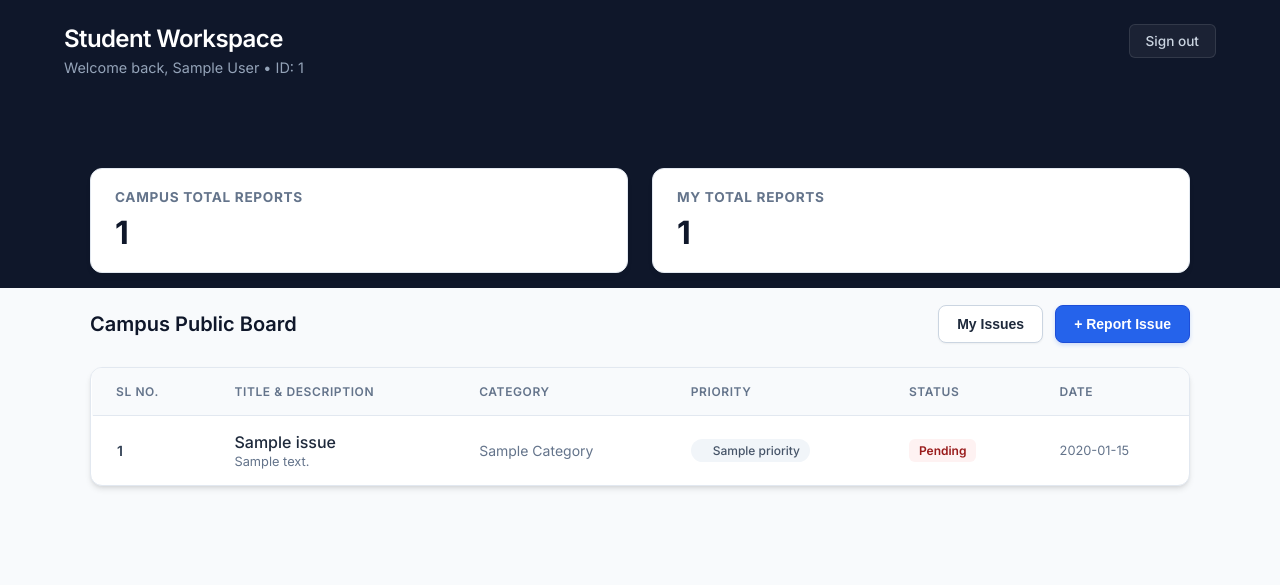
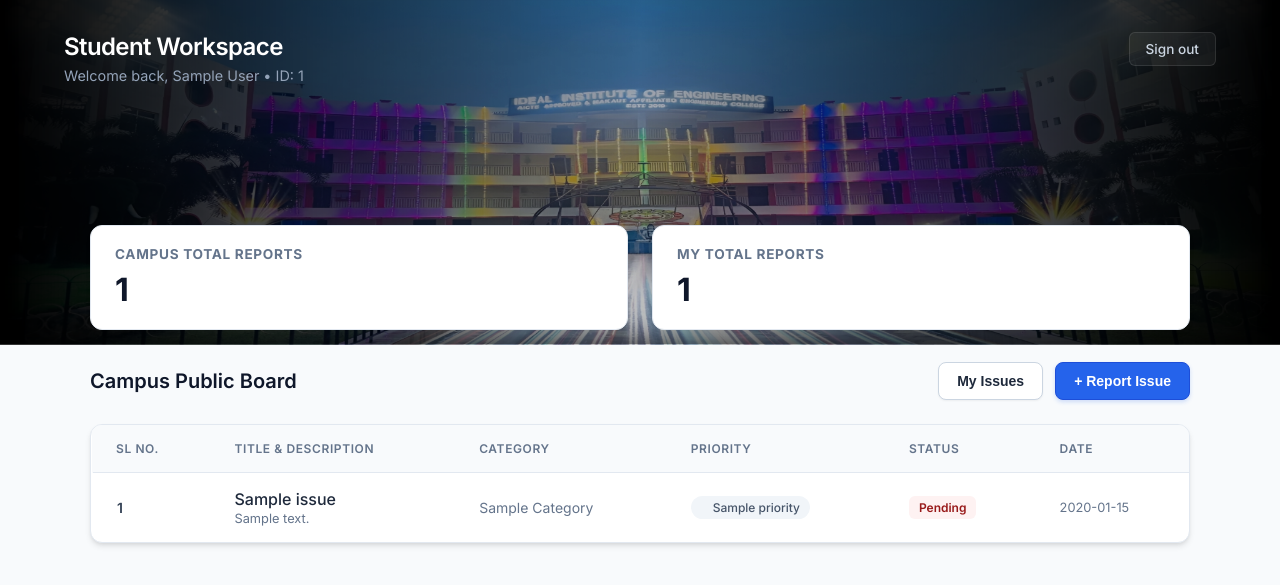
Before and after one commit to br2322307-dotcom/IIE_Report, a Flask app: template templates/student/dashboard.html in a window 1280 px wide. Shown: the top 585 px of the page. Run offline with Flask 3, Linux system fonts and the light colour scheme; the visitor is signed in with stand-in values (Sample User, id 1); the template is opened without the code that fills it: most values are stand-ins (such as "Sample title", 1, 10 or a date in 2020).

Commit message:
Update dashboard.html

```diff
--- a/templates/student/dashboard.html
+++ b/templates/student/dashboard.html
@@ -29,15 +29,31 @@
         }
 
         /* SaaS Style Overlapping Header */
-        .app-header {
-            background-color: var(--brand-dark);
-            height: 240px;
-            padding: 1.5rem 5%;
+          .app-header {
+            /* Fallback color */
+            background-color: #fbfafa;
+
+
+            background: linear-gradient(
+                to right,
+                rgb(0, 0, 0) 0%,
+                rgba(0, 0, 0, 0.25) 50%,
+                rgb(0, 0, 0) 100%
+            ),
+            url('/static/hero.jpg') center/cover no-repeat;
+
+            height: 280px;
+            padding: 2rem 5%;
             color: white;
             display: flex;
             justify-content: space-between;
             align-items: flex-start;
+            border-bottom: 1px solid rgba(255, 255, 255, 0.2);
+
+
+            box-shadow: inset 0 -15px 25px -10px rgba(0,0,0,0.6);
         }
+
 
         .header-content h2 { margin: 0; font-size: 1.5rem; font-weight: 600; letter-spacing: -0.025em; }
         .header-content p { margin: 6px 0 0 0; color: #94a3b8; font-size: 0.9rem; font-weight: 400; }
```
